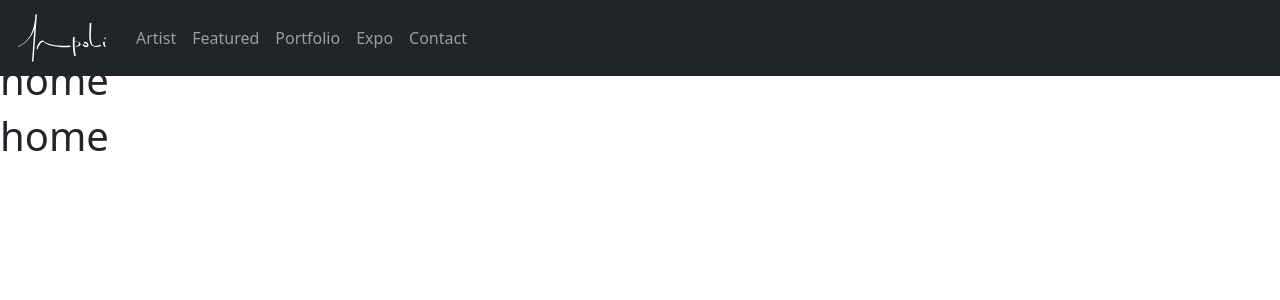
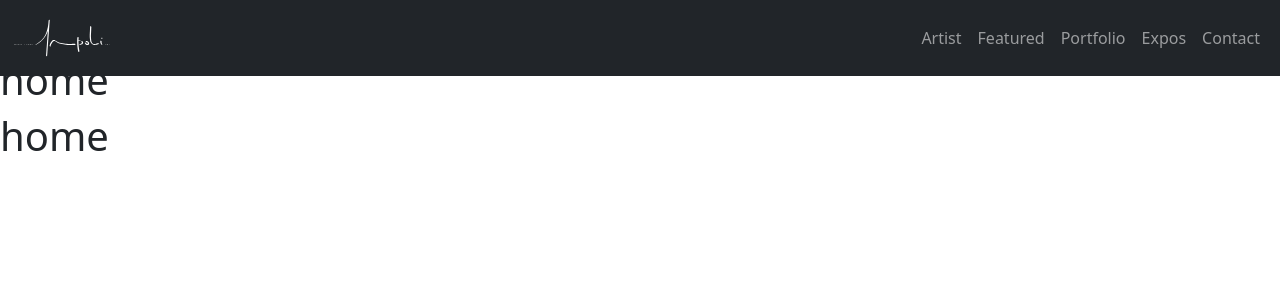
Before and after one commit to enriquesanabria/art_galery, a React (Vite) app: page / in a window 1280 px wide. Shown: the top 300 px of the page. Built offline with nearby package versions, Linux system fonts and the light colour scheme.

Commit message:
modifico navbar y lo dejo con react-router-dom + react-bootstrap

```diff
--- a/src/Layouts/Navegation.jsx
+++ b/src/Layouts/Navegation.jsx
@@ -1,42 +1,31 @@
-import Container from 'react-bootstrap/Container';
-import Nav from 'react-bootstrap/Nav';
-import Navbar from 'react-bootstrap/Navbar';
-
+import { Navbar, Nav, Container } from 'react-bootstrap';
 import { Link } from 'react-router-dom';
 
-import logo from '../assets/img/icons/logoTripoliB.svg';
+import logoTripoli from '../assets/img/icons/logoTripoliA.svg';
 
-import styles from '../styles/layouts/navegation.module.css';
-
-export default function Navegation() {
+const AppNavbar = () => {
 	return (
-		<Navbar
-			collapseOnSelect
-			expand='lg'
-			bg='dark'
-			data-bs-theme='dark'
-			fixed='top'
-		>
+		<Navbar fixed='top' expand='lg' bg='dark' variant='dark'>
 			<Container fluid>
 				<Navbar.Brand as={Link} to='/'>
-					<img src={logo} className={styles.logo} alt='React Bootstrap logo' />
+					<img src={logoTripoli} alt='Logo Laura Tripoli' height='50px' />
 				</Navbar.Brand>
-				<Navbar.Toggle aria-controls='responsive-navbar-nav' />
-				<Navbar.Collapse id='responsive-navbar-nav'>
-					<Nav className='me-auto'>
-						<Nav.Link as={Link} to='/Artist'>
+				<Navbar.Toggle aria-controls='navbarSupportedContent' />
+				<Navbar.Collapse id='navbarSupportedContent'>
+					<Nav className='ms-auto'>
+						<Nav.Link as={Link} to='/artist'>
 							Artist
 						</Nav.Link>
-						<Nav.Link as={Link} to='/Featured'>
+						<Nav.Link as={Link} to='/featured'>
 							Featured
 						</Nav.Link>
-						<Nav.Link as={Link} to='/Portfolio'>
+						<Nav.Link as={Link} to='/portfolio'>
 							Portfolio
 						</Nav.Link>
-						<Nav.Link as={Link} to='/Expo'>
-							Expo
+						<Nav.Link as={Link} to='/expo'>
+							Expos
 						</Nav.Link>
-						<Nav.Link as={Link} to='/Contact'>
+						<Nav.Link as={Link} to='/contact'>
 							Contact
 						</Nav.Link>
 					</Nav>
@@ -44,4 +33,6 @@ export default function Navegation() {
 			</Container>
 		</Navbar>
 	);
-}
+};
+
+export default AppNavbar;
```
